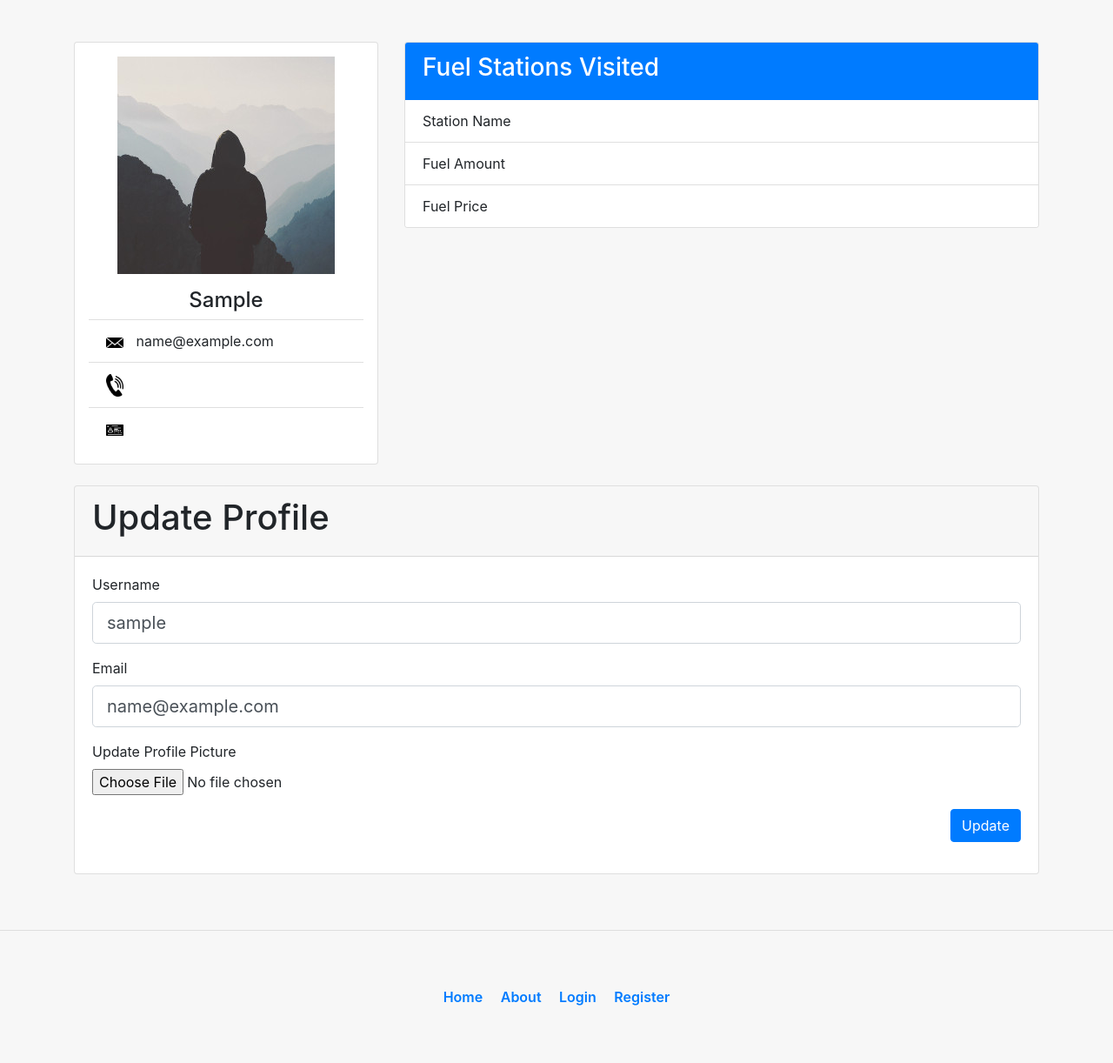
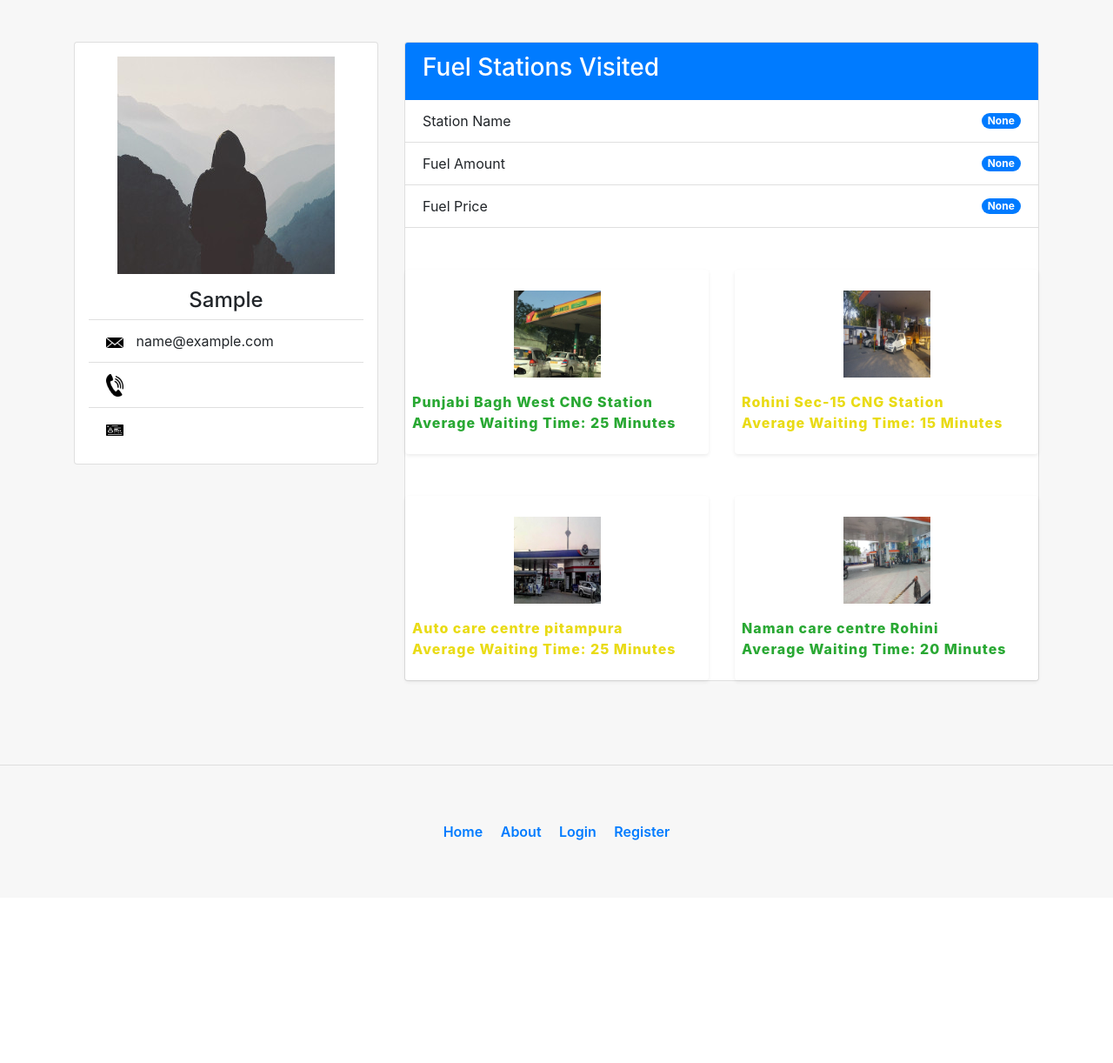
Before and after one commit to adityakalra581/Automated-fuel-stations, a Flask app: page /profile in a window 1280 px wide. Shown: the part 94-1316 px from the top of the page at 87% size. After the commit the page ends 1060 px from the top, so only its background shows below. Run offline with Flask 2, Linux system fonts and the light colour scheme; the visitor is signed in with stand-in values (Sample User, id 1); data comes from the database, SQL or seed files in the repository; some libraries are stand-ins or nearby versions.

Commit message:
Profile template Updated

```diff
--- a/flask_blog/static/ui.css
+++ b/flask_blog/static/ui.css
@@ -21,7 +21,7 @@
 }
 .green {
     /* color: #FFDE59; */
-    color: #1ebd0f;
+    color: #20d410;
 }
 .profile {
     max-width: 300px;
@@ -36,8 +36,15 @@
 .section-1 span,
 .caption {
     font-weight: 800;
-    font-size: 1.2rem;
+    font-size: 1.0rem;
     letter-spacing: 1px;
+    color: #e9db15;
+}
+.caption2 {
+    font-weight: 800;
+    font-size: 1.0rem;
+    letter-spacing: 1px;
+    color: #29a833;
 }
 .features.card img {
     max-width: 100px;
--- a/flask_blog/templates/layout.html
+++ b/flask_blog/templates/layout.html
@@ -97,7 +97,7 @@
               <a class="dropdown-item" href="{{ url_for('contact') }}">Contact</a>
               <a class="dropdown-item" href="https://github.com/adityakalra581"target="_blank">Github</a>
               <a class="dropdown-item" href="https://adityakalra581.github.io/Automated-fuel-stations/"target="_blank">Docs</a>
-              <a class="dropdown-item" href="https://drive.google.com/file/d/1dgTWr9Ci-2FbUmWPSQpOLiW9ZqSsEg-i/view?usp=sharing"target="_blank">Project Report</a>
+              <a class="dropdown-item" href="https://drive.google.com/file/d/1hn-3A3zdRmT56a9gKNT3Nk_kXB0d0WQ1/view?usp=sharing"target="_blank">Project Report</a>
               <a class="dropdown-item" href="https://drive.google.com/file/d/1UKfePXizpPnaReIHfVy6JC97-FT2mB-e/view?usp=sharing"target="_blank">Paper</a>
               <div class="dropdown-divider"></div>
               <a class="dropdown-item" href="{{ url_for('credit') }}">Credits</a>
--- a/flask_blog/templates/profile.html
+++ b/flask_blog/templates/profile.html
@@ -23,89 +23,57 @@
                         </li>
                         <li class="list-group-item d-flex justify-content-between align-items-center" data-toggle="tooltip" data-placement="right" title="In Kilograms">
                             Station Name
-                        <span class="badge badge-primary badge-pill">{{ current_user.consumption }}</span>
+                        <span class="badge badge-primary badge-pill">None</span>
                         </li>
                         <li class="list-group-item d-flex justify-content-between align-items-center" data-toggle="tooltip" data-placement="right" title="In Kilograms">
                             Fuel Amount
-                        <span class="badge badge-primary badge-pill">{{ current_user.initial_volume }}</span>
+                        <span class="badge badge-primary badge-pill">None</span>
                         </li>
                         <li class="list-group-item d-flex justify-content-between align-items-center" data-toggle="tooltip" data-placement="right" title="In Kilograms">
                             Fuel Price
-                        <span class="badge badge-primary badge-pill">{{ current_user.final_volume }}</span>
+                        <span class="badge badge-primary badge-pill">None</span>
                         </li>
                         <!-- <li class="list-group-item d-flex justify-content-between align-items-center" data-toggle="tooltip" data-placement="right" title="In INR">
 
                         <span class="badge badge-primary badge-pill">{{ current_user.recharge }}</span>
                         </li> -->
                     </ul>
+                    <div class="row my-sm-5">
+                        <div class="col-sm-6">
+                            <div class="features card p-2 shadow-sm border-0 mb-3 mb-sm-0">
+                                <img class="img-fluid mx-auto my-3" src="{{ image }}/cng1.jpg">
+                                <p class="caption2">Punjabi Bagh West CNG Station<br>
+                                    Average Waiting Time: 25 Minutes</p>
+                            </div>
+                        </div>
+                        <div class="col-sm-6">
+                            <div class="features card p-2 shadow-sm border-0 mb-3 mb-sm-0">
+                                <img class="img-fluid mx-auto my-3" src="{{ image }}/west-punjabibagh1.jpg">
+                                <p class="caption">Rohini Sec-15 CNG Station<br>
+                                    Average Waiting Time: 15 Minutes</p>
+                            </div>
+                        </div>
+                    </div>
+                    <div class="row">
+                        <div class="col-sm-6">
+                            <div class="features card p-2 shadow-sm border-0 mb-3 mb-sm-0">
+                                <img class="img-fluid mx-auto my-3" src="{{ image }}/auto-care-centre-pitampura-pitampura-delhi-petrol-pumps.jpg">
+                                <p class="caption">Auto care centre pitampura<br>
+                                    Average Waiting Time: 25 Minutes</p>
+                            </div>
+                        </div>
+                        <div class="col-sm-6">
+                            <div class="features card p-2 shadow-sm border-0 mb-3 mb-sm-0">
+                                <img class="img-fluid mx-auto my-3" src="{{ image }}/fuel2.jpg">
+                                <p class="caption2">Naman care centre Rohini<br>
+                                    Average Waiting Time: 20 Minutes</p>
+                            </div>
+                        </div>
+                    </div>
                 </div>
                 <br/>
             </div>
-            <div class="col-md-12">
-                <div class="card">
-                    <div class="card-header">
-                        <h2 class="h1">Update Profile</h2>
-                    </div>
-                    <div class="card-body">
-                        <form method="POST" action="" enctype="multipart/form-data">
-                            <!-- enctype here is specifically used for passing image correctly -->
-                            {{ form.hidden_tag() }}
-                            <div class="form-group">
-                                {{ form.username.label(class="form-control-label") }}
-
-                                {% if form.username.errors %}
-                                    {{ form.username(class="form-control form-control-lg is-invalid") }}
-                                    <div class="invalid-feedback">
-                                        {% for error in form.username.errors %}
-                                            <span>{{ error }}</span>
-                                        {% endfor %}
-                                    </div>
-                                {% else %}
-                                    {{ form.username(class="form-control form-control-lg") }}
-                                {% endif %}
-                            </div>
-                            <div class="form-group">
-                                {{ form.email.label(class="form-control-label") }}
-                                {% if form.email.errors %}
-                                    {{ form.email(class="form-control form-control-lg is-invalid") }}
-                                    <div class="invalid-feedback">
-                                        {% for error in form.email.errors %}
-                                            <span>{{ error }}</span>
-                                        {% endfor %}
-                                    </div>
-                                {% else %}
-                                    {{ form.email(class="form-control form-control-lg") }}
-                                {% endif %}
-                            </div>
-                            <div class="form-group">
-                                {{ form.picture.label() }}
-                                {{ form.picture(class="form-control-file") }}
-                                {% if form.picture.errors %}
-                                    {% for error in form.picture.errors %}
-                                        <span class="text-danger">{{ error }}</span></br>
-                                    {% endfor %}
-                                {% endif %}
-                            </div>
-                            <div class="form-group text-right">
-                                {{ form.submit(class="btn btn-primary") }}
-                            </div>
-                        </form>
-                    </div>
                     <!-- <div class="card-footer"></div> -->
-                </div>
-            </div>
         </div>
     </div>
-
-    <!-- <dl>
-        <dt>
-          Average Waiting Time
-        </dt>
-        <dd class="percentage percentage-11"><span class="text">Fuel or Diesel</span></dd>
-        <dd class="percentage percentage-49"><span class="text">CNG</span></dd>
-        <dd class="percentage percentage-16"><span class="text">Firefox: 16.09%</span></dd>
-        <dd class="percentage percentage-5"><span class="text">Safari: 5.41%</span></dd>
-        <dd class="percentage percentage-2"><span class="text">Opera: 1.62%</span></dd>
-        <dd class="percentage percentage-2"><span class="text">Android 4.4: 2%</span></dd>
-      </dl> -->
 {% endblock content %}
```
Also changed, not shown: flask_blog/templates/about.html (+20 -0 lines), flask_blog/templates/home.html (+3 -5 lines), flask_blog/static/images/auto-care-centre-pitampura-pitampura-delhi-petrol-pumps.jpg (added), flask_blog/static/images/cng1.jpg (added), flask_blog/static/images/fuel2.jpg (added), flask_blog/static/images/west-punjabibagh1.jpg (added).
